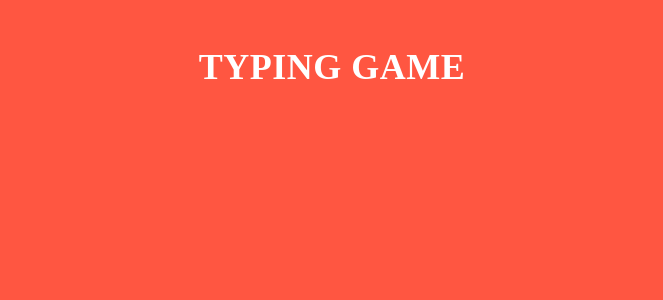
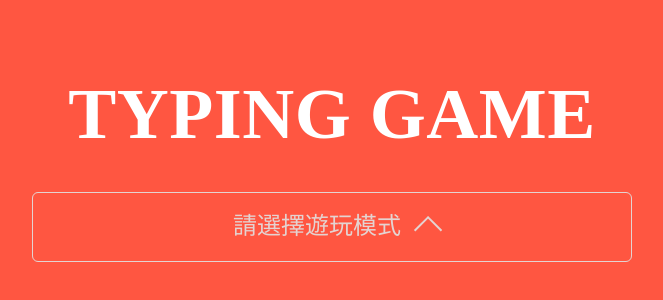
Before and after one commit to v61265/typing-game, a React (Create React App) app: page / in a window 1280 px wide. Shown: the top 300 px of the page, without its empty margins (308-971 px from the left). Built offline with nearby package versions, Linux system fonts and the light colour scheme.

Commit message:
feat(ui-selector): add mode-selector

```diff
--- a/package.json
+++ b/package.json
@@ -42,6 +42,7 @@
     ]
   },
   "devDependencies": {
+    "@babel/eslint-parser": "^7.21.3",
     "@types/styled-components-react-native": "^5.2.1",
     "@typescript-eslint/eslint-plugin": "^5.57.1",
     "@typescript-eslint/parser": "^5.57.1",
--- a/src/App.tsx
+++ b/src/App.tsx
@@ -1,32 +1,84 @@
-import styled from 'styled-components'
-import React from 'react'
+import styled from 'styled-components';
+import React from 'react';
+import UiSelectors from 'components/ui-selectors';
+import { useState } from 'react';
+import type { ModeObject } from 'types/common';
+import Controller from 'components/controller';
 
 const AppContainer = styled.div`
   min-width: 100vw;
   max-width: 100vw;
   min-height: 100vh;
+  overflow: hidden;
   display: flex;
-  justify-content: center;
-  flex;direction: column;
+  align-items: center;
+  flex-direction: column;
   color: #fff;
   letter-spacing: 0.03em;
   line-height: 150%;
-  background: ${({ theme }) => theme.color.primary}
-`
+  background: ${({ theme }) => theme.color.primary};
+`;
+
+const ContentContainer = styled.div`
+  margin: 20px;
+  width: 100%;
+  display: flex;
+  align-items: center;
+  flex-direction: column;
+  ${({ theme }) => `
+    ${theme.breakpoint.md} {
+      max-width: 768px;
+    }
+  `}
+`;
 
 const GameTitle = styled.h1`
   font-weight: 900;
   font-size: 36px;
   line-height: 150%;
+  margin: 0;
   margin-top: 40px;
-`
+  ${({ theme }) => `
+    ${theme.breakpoint.md} {
+      font-size: 72px;
+    }
+  `}
+`;
 
 function App() {
+  const [mode, setMode] = useState<ModeObject>({
+    name: undefined,
+    wording: '請選擇遊玩模式',
+  });
+  const ModeList: ModeObject[] = [
+    {
+      name: 'character',
+      wording: '字母模式',
+    },
+    {
+      name: 'word',
+      wording: '單字模式',
+    },
+  ];
   return (
     <AppContainer>
-      <GameTitle>TYPING GAME</GameTitle>
+      <ContentContainer>
+        <GameTitle>TYPING GAME</GameTitle>
+        {mode.name ? (
+          <>
+            mode.wording
+            <Controller />
+          </>
+        ) : (
+          <UiSelectors
+            selectedMode={mode}
+            modeList={ModeList}
+            setMode={setMode}
+          />
+        )}
+      </ContentContainer>
     </AppContainer>
-  )
+  );
 }
 
-export default App
+export default App;
--- /dev/null
+++ b/src/components/controller.tsx
@@ -0,0 +1,10 @@
+import React, { useRef } from 'react';
+import type { ModeObject } from 'types/common';
+import styled from 'styled-components';
+import { useState } from 'react';
+
+function Controller(): JSX.Element {
+  return <div>controller</div>;
+}
+
+export default Controller;
--- /dev/null
+++ b/src/components/ui-selectors.tsx
@@ -0,0 +1,159 @@
+import React, { useRef } from 'react';
+import type { ModeObject } from 'types/common';
+import styled from 'styled-components';
+import { useState } from 'react';
+import useOnClickOutside from 'hooks/useOnClickOutside';
+
+const SelectorContainer = styled.div`
+  position: relative;
+  margin-top: 24px;
+  ${({ theme }) => `
+    ${theme.breakpoint.md} {
+      font-size: 24px;
+    }
+  `}
+`;
+
+const SelectButton = styled.button<{ isOpen: boolean }>`
+  width: 275px;
+  padding: 10px;
+  background: rgba(0, 0, 0, 0);
+  color: rgba(225, 225, 225, 0.9);
+  border: 1px solid rgba(225, 225, 225, 0.9);
+  border-radius: 6px;
+  transition: 0.5s;
+  display: flex;
+  justify-content: center;
+  &:hover {
+    background: rgba(225, 225, 225, 0.9);
+    color: ${({ theme }) => theme.color.primary};
+    cursor: pointer;
+    &:after {
+      border-top: 2px solid ${({ theme }) => theme.color.primary};
+      border-left: 2px solid ${({ theme }) => theme.color.primary};
+    }
+  }
+  ${({ theme }) => `
+    ${theme.breakpoint.md} {
+      font-size: 24px;
+      padding: 20px;
+      width: 600px;
+    }
+  `}
+  ${({ isOpen }) =>
+    isOpen &&
+    `
+      border-bottom-left-radius: 0;
+      border-bottom-right-radius: 0;
+    `}
+
+  &:after {
+    display: block;
+    content: '';
+    width: 12px;
+    height: 12px;
+    border-top: 2px solid rgba(225, 225, 225, 0.9);
+    border-left: 2px solid rgba(225, 225, 225, 0.9);
+    margin-left: 8px;
+    transform: rotate(45deg) translate(50%);
+    transition: 0.5s;
+    ${({ theme, isOpen }) => `
+      ${theme.breakpoint.md} {
+        width: 18px;
+        height: 18px;
+        margin-left: 10px;
+      }
+      ${
+        isOpen &&
+        `
+        transform: rotate(225deg);
+        margin-left: 10px;
+      `
+      }
+    `}
+  }
+`;
+
+const SelectListContainer = styled.ul`
+  background: rgba(0, 0, 0, 0);
+  color: rgba(225, 225, 225, 0.9);
+  margin: 0;
+  padding: 0;
+  background: rgba(225, 225, 225, 0.9);
+  border-top: 0;
+  border-bottom-left-radius: 6px;
+  border-bottom-right-radius: 6px;
+  transition: 0.5s;
+  color: ${({ theme }) => theme.color.primary};
+`;
+
+const OptionItem = styled.li`
+  display: block;
+  padding: 10px;
+  display: flex;
+  justify-content: center;
+  transition: 0.5s;
+  &:hover {
+    background: #ffffff;
+    cursor: pointer;
+    &:last-child {
+      border-bottom-left-radius: 6px;
+      border-bottom-right-radius: 6px;
+    }
+  }
+  ${({ theme }) => `
+    ${theme.breakpoint.md} {
+      padding: 20px;
+    }
+  `}
+`;
+
+function UiSelectors({
+  modeList,
+  selectedMode,
+  setMode,
+}: {
+  modeList: ModeObject[];
+  selectedMode: ModeObject;
+  setMode: React.Dispatch<React.SetStateAction<ModeObject>>;
+}): JSX.Element {
+  const [isOpen, setIsOpen] = useState<boolean>(false);
+  const selectorRef = useRef<HTMLDivElement>(null);
+
+  const handleOnClickButton = () => {
+    setIsOpen(!isOpen);
+  };
+  const handleOnClickOption = (mode: ModeObject) => {
+    setMode(mode);
+    setIsOpen(false);
+  };
+  const handleClickOutside = () => {
+    setIsOpen(false);
+  };
+
+  useOnClickOutside(selectorRef, handleClickOutside);
+
+  return (
+    <SelectorContainer ref={selectorRef}>
+      <SelectButton onClick={handleOnClickButton} isOpen={isOpen}>
+        {selectedMode?.wording ?? '請選擇你想玩的模式'}
+      </SelectButton>
+      {isOpen && (
+        <SelectListContainer>
+          {modeList.map((modeItem, index) => {
+            return (
+              <OptionItem
+                key={index}
+                onClick={() => handleOnClickOption(modeItem)}
+              >
+                {modeItem.wording}
+              </OptionItem>
+            );
+          })}
+        </SelectListContainer>
+      )}
+    </SelectorContainer>
+  );
+}
+
+export default UiSelectors;
--- /dev/null
+++ b/src/hooks/useOnClickOutside.ts
@@ -0,0 +1,29 @@
+import { useEffect, RefObject } from "react";
+
+type Event = MouseEvent | TouchEvent;
+
+const useOnClickOutside = <T extends HTMLElement = HTMLElement>(
+  ref: RefObject<T>,
+  handler: (event: Event) => void
+) => {
+  useEffect(() => {
+    const listener = (event: Event) => {
+      const el = ref?.current;
+      if (!el || el.contains((event?.target as Node) || null)) {
+        return;
+      }
+
+      handler(event); // Call the handler only if the click is outside of the element passed.
+    };
+
+    document.addEventListener("mousedown", listener);
+    document.addEventListener("touchstart", listener);
+
+    return () => {
+      document.removeEventListener("mousedown", listener);
+      document.removeEventListener("touchstart", listener);
+    };
+  }, [ref, handler]); // Reload only if ref or handler changes
+};
+
+export default useOnClickOutside;
--- /dev/null
+++ b/src/types/common.ts
@@ -0,0 +1,6 @@
+export type Mode = undefined | 'character' | 'word'
+
+export type ModeObject = {
+  name: Mode;
+  wording: string;
+}
```
Also changed, not shown: prettier.config.js (deleted, +0 -9 lines), prettier.config.json (added, +9 -0 lines), .eslintrc.json, eslintrc.json (deleted), 1 other file (tests, documents, lock files or other folders).
